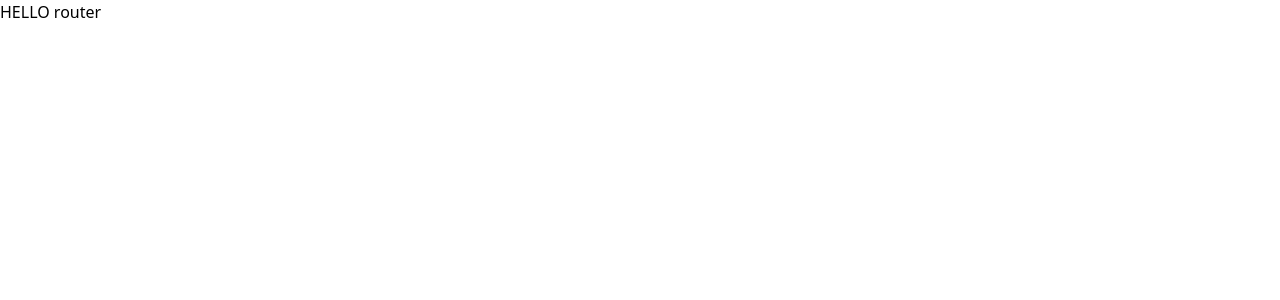
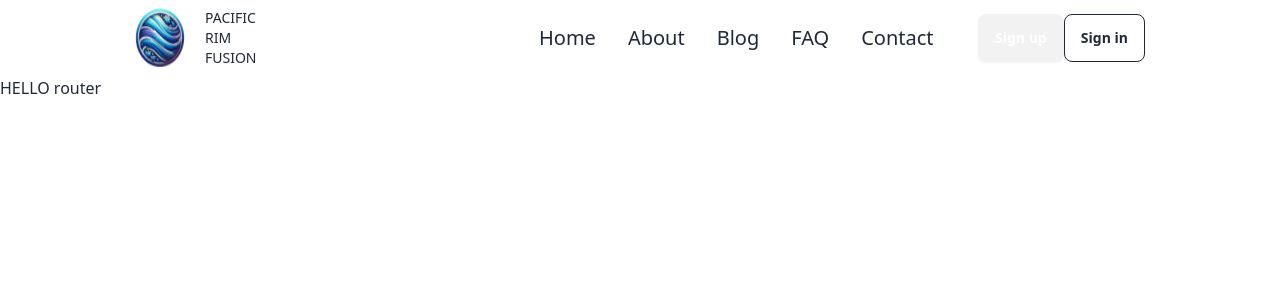
Before and after one commit to monirhabderabby/pacific-rim-fusion, a React (Vite) app: page / in a window 1280 px wide. Shown: the top 300 px of the page. Built offline with nearby package versions, Linux system fonts and the light colour scheme.

Commit message:
add header

```diff
--- a/package.json
+++ b/package.json
@@ -10,6 +10,7 @@
     "preview": "vite preview"
   },
   "dependencies": {
+    "gsap": "^3.12.5",
     "react": "^18.3.1",
     "react-dom": "^18.3.1",
     "react-router-dom": "^7.1.1"
@@ -20,6 +21,7 @@
     "@types/react-dom": "^18.3.5",
     "@vitejs/plugin-react": "^4.3.4",
     "autoprefixer": "^10.4.20",
+    "daisyui": "^4.12.23",
     "eslint": "^9.17.0",
     "eslint-plugin-react": "^7.37.2",
     "eslint-plugin-react-hooks": "^5.0.0",
--- /dev/null
+++ b/src/components/shared/HeaderLogo.jsx
@@ -0,0 +1,14 @@
+import React from 'react'
+
+const HeaderLogo = () => {
+  return (
+    <div className='flex w-96'>
+        <img className='mr-5' src="/logo.png" alt="" srcset="" />
+        <h1 className='text-sm'>PACIFIC <br />
+RIM <br />
+FUSION</h1>
+    </div>
+  )
+}
+
+export default HeaderLogo
--- /dev/null
+++ b/src/components/shared/NavBar.jsx
@@ -0,0 +1,81 @@
+import React from 'react'
+import HeaderLogo from './HeaderLogo'
+
+const NavBar = () => {
+    const NavMenu = (
+        <>
+          <li>
+            <a className=" hover:text-white hover:bg-black text-xl " to="/">
+              Home
+            </a>
+          </li>
+
+          <li>
+            {" "}
+            <a className=" hover:text-white hover:bg-black text-xl " to="#">
+             About
+            </a>
+          </li>
+          <li>
+            {" "}
+            <a className=" hover:text-white hover:bg-black text-xl" to="#">
+              Blog
+            </a>
+          </li>
+          <li>
+            {" "}
+            <a className=" hover:text-white hover:bg-black text-xl" to="#">
+             FAQ
+            </a>
+          </li>
+          <li>
+            {" "}
+            <a className=" hover:text-white hover:bg-black text-xl " to="#">
+             Contact
+            </a>
+          </li>
+        </>
+    )
+  return (
+    <div className="navbar bg-base-100 px-[135px]">
+    <div className="navbar-start">
+      <div className="dropdown">
+        <div tabIndex={0} role="button" className="btn btn-ghost lg:hidden">
+          <svg
+            xmlns="http://www.w3.org/2000/svg"
+            className="h-5 w-5"
+            fill="none"
+            viewBox="0 0 24 24"
+            stroke="currentColor">
+            <path
+              strokeLinecap="round"
+              strokeLinejoin="round"
+              strokeWidth="2"
+              d="M4 6h16M4 12h8m-8 6h16" />
+          </svg>
+        </div>
+        <ul
+          tabIndex={0}
+          className="menu menu-sm dropdown-content bg-base-100 rounded-box z-[1] mt-3 w-52 p-2 shadow">
+       {NavMenu}
+        </ul>
+      </div>
+      <a className="">
+        {/* <img src="/logo.png" alt="" srcset="" /> */}
+        <HeaderLogo/>
+      </a>
+    </div>
+    <div className="navbar-center hidden lg:flex">
+      <ul className="menu menu-horizontal px-1">
+{NavMenu}
+      </ul>
+    </div>
+    <div className="navbar-end">
+      <a className="btn bg-green text-white">Sign up</a>
+      <button className="btn btn-outline">Sign in</button>
+    </div>
+  </div>
+  )
+}
+
+export default NavBar
--- a/src/main.jsx
+++ b/src/main.jsx
@@ -3,6 +3,7 @@ import { createRoot } from 'react-dom/client'
 import './index.css';
 import { createBrowserRouter, RouterProvider } from 'react-router-dom';
 import Home from './pages/Home/home';
+import NavBar from './components/shared/NavBar';
 
 
 const router = createBrowserRouter([
@@ -14,6 +15,7 @@ const router = createBrowserRouter([
 
 createRoot(document.getElementById('root')).render(
   <StrictMode>
+    <NavBar/>
     <RouterProvider router = {router}/>
   </StrictMode>,
 )
--- a/tailwind.config.js
+++ b/tailwind.config.js
@@ -4,5 +4,5 @@ export default {
   theme: {
     extend: {},
   },
-  plugins: [],
+  plugins: [ require('daisyui'),],
 };
```
Also changed, not shown: public/logo.png (added), 1 other file (tests, documents, lock files or other folders).
